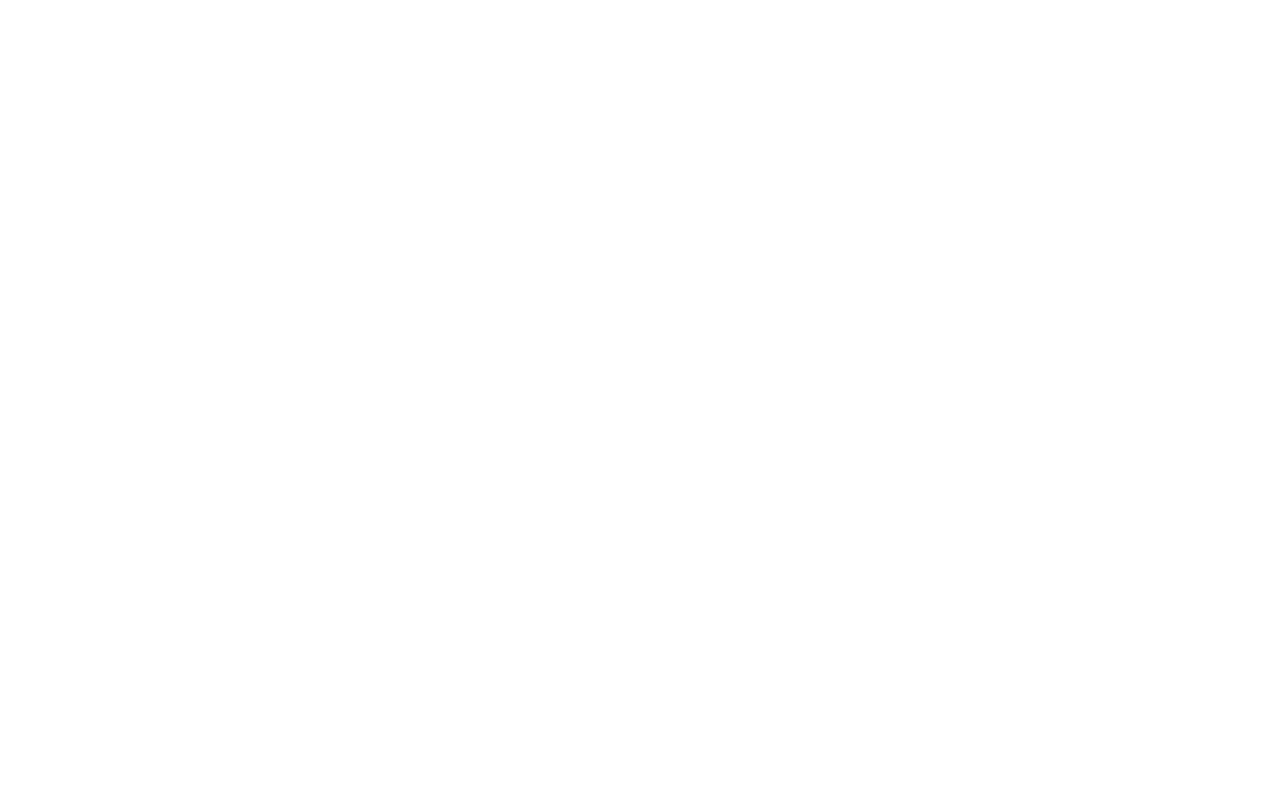
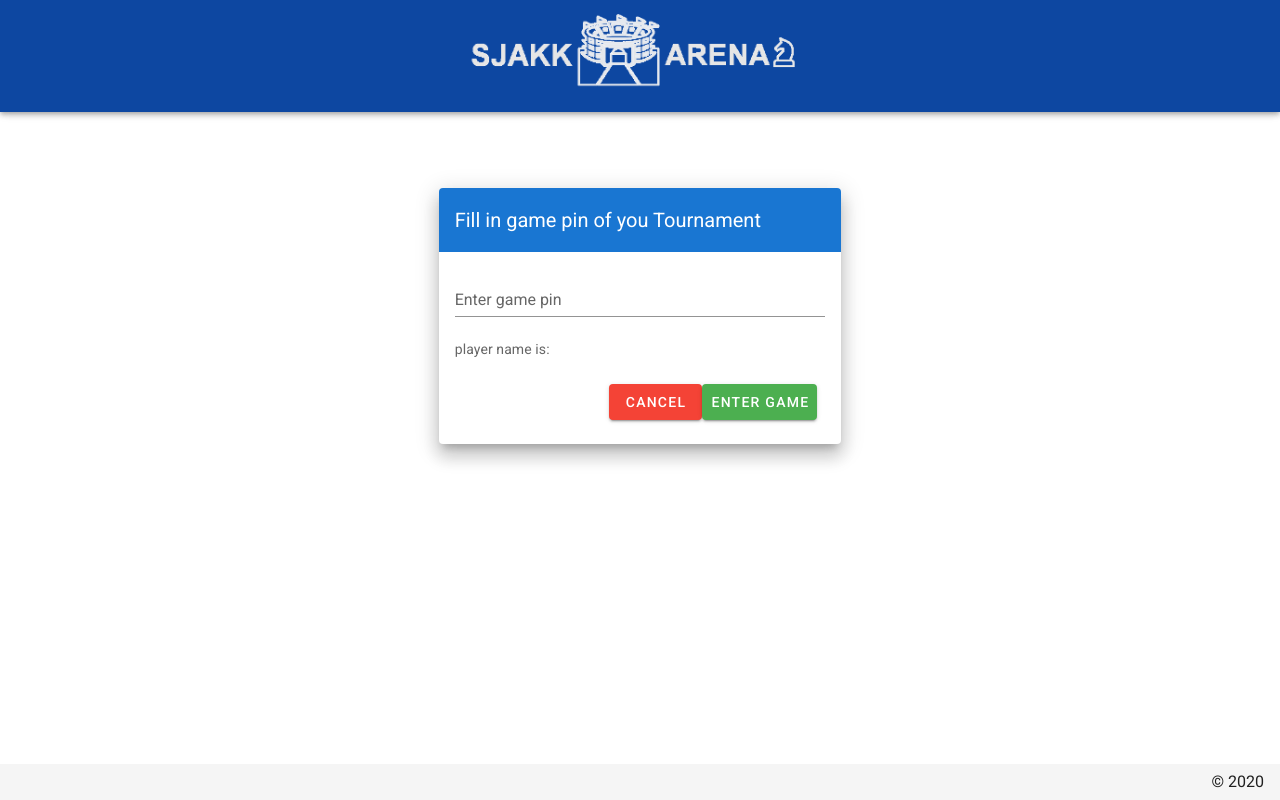
Before and after one commit to Severinzz/Sjakk-Arena-Frontend, a Vue app: page /#/enterTID in a window 1280 px wide. Built offline with nearby package versions, Linux system fonts and the light colour scheme.

Commit message:
Added page for host to enter tournament ID
A host may now enter the tournament ID somewhere.

```diff
--- a/src/router/index.js
+++ b/src/router/index.js
@@ -2,6 +2,7 @@ import Vue from 'vue'
 import VueRouter from 'vue-router'
 import Home from '../views/Home.vue'
 import EnterTourney from '../views/EnterTourney'
+import EnterTID from '../views/EnterTID'
 
 Vue.use(VueRouter)
 
@@ -20,10 +21,16 @@ const routes = [
     component: () => import(/* webpackChunkName: "about" */ '../views/About.vue')
   },
   {
-    // Add enter tournament id from views to the router to use.
+    // Add enter player-details for tournament from views for the router to use.
     path: '/enterTourney',
-    name: 'Tournament ID',
+    name: 'Enter Tournament',
     component: EnterTourney
+  },
+  {
+    // Add host enter tournament ID from views for the router to use
+    path: '/enterTID',
+    name: 'Enter TID',
+    component: EnterTID
   }
 ]
 
--- a/src/views/Home.vue
+++ b/src/views/Home.vue
@@ -12,7 +12,7 @@
                 <router-link to="/about">
                   <MenuTile choice="Opprett turnering" color="blue" icon="fa-chess-board"></MenuTile>
                 </router-link>
-                <router-link to="/about">
+                <router-link to="/enterTID">
                   <MenuTile choice="Skriv inn turneringsID" color="deep-purple" icon="fa-id-card"></MenuTile>
                 </router-link>
               </v-row>
--- a/src/views/enterTID.vue
+++ b/src/views/enterTID.vue
@@ -1,11 +1,56 @@
 <template>
-
+  <div class="EnterTID">
+    <AppHeader></AppHeader>
+    <TileHeaderSpace></TileHeaderSpace>
+    <v-content>
+      <!-- // Kilde: https://github.com/vuetifyjs/vuetify/blob/master/packages/docs/src/layouts/layouts/demos/centered.vue -->
+      <v-container class="fill-height" fluid>
+        <v-row align="center" justify="center">
+          <v-col cols="12" sm="8" md="4">
+            <v-card class="elevation-12">
+              <v-toolbar color="primary" dark flat>
+                <v-toolbar-title>Fill in game pin of you Tournament</v-toolbar-title>
+              </v-toolbar>
+              <v-card-text>
+                <v-form>
+                  <!-- No limits for the input field, might be needed to changed -->
+                  <v-text-field v-model="game_pin" label="Enter game pin" placeholder="l2e4" type="text"/>
+                  <p>player name is: {{game_pin}}</p>
+                </v-form>
+                <v-card-actions>
+                  <v-spacer />
+                  <router-link to="/">
+                    <v-btn color="red" dark>Cancel</v-btn>
+                  </router-link>
+                  <v-btn color="success">Enter Game</v-btn>
+                </v-card-actions>
+              </v-card-text>
+            </v-card>
+          </v-col>
+        </v-row>
+      </v-container>
+    </v-content>
+    <AppFooter></AppFooter>
+  </div>
 </template>
 
 <script>
-  export default {
-    name: "enterTID"
+import AppHeader from '@/components/AppHeader.vue'
+import AppFooter from '@/components/AppFooter.vue'
+import TileHeaderSpace from '@/components/TileHeaderSpace'
+export default {
+  name: 'enterTID',
+  components: {
+    AppHeader,
+    TileHeaderSpace,
+    AppFooter
+  },
+  data () {
+    return {
+      game_pin: ''
+    }
   }
+}
 </script>
 
 <style scoped>
```
